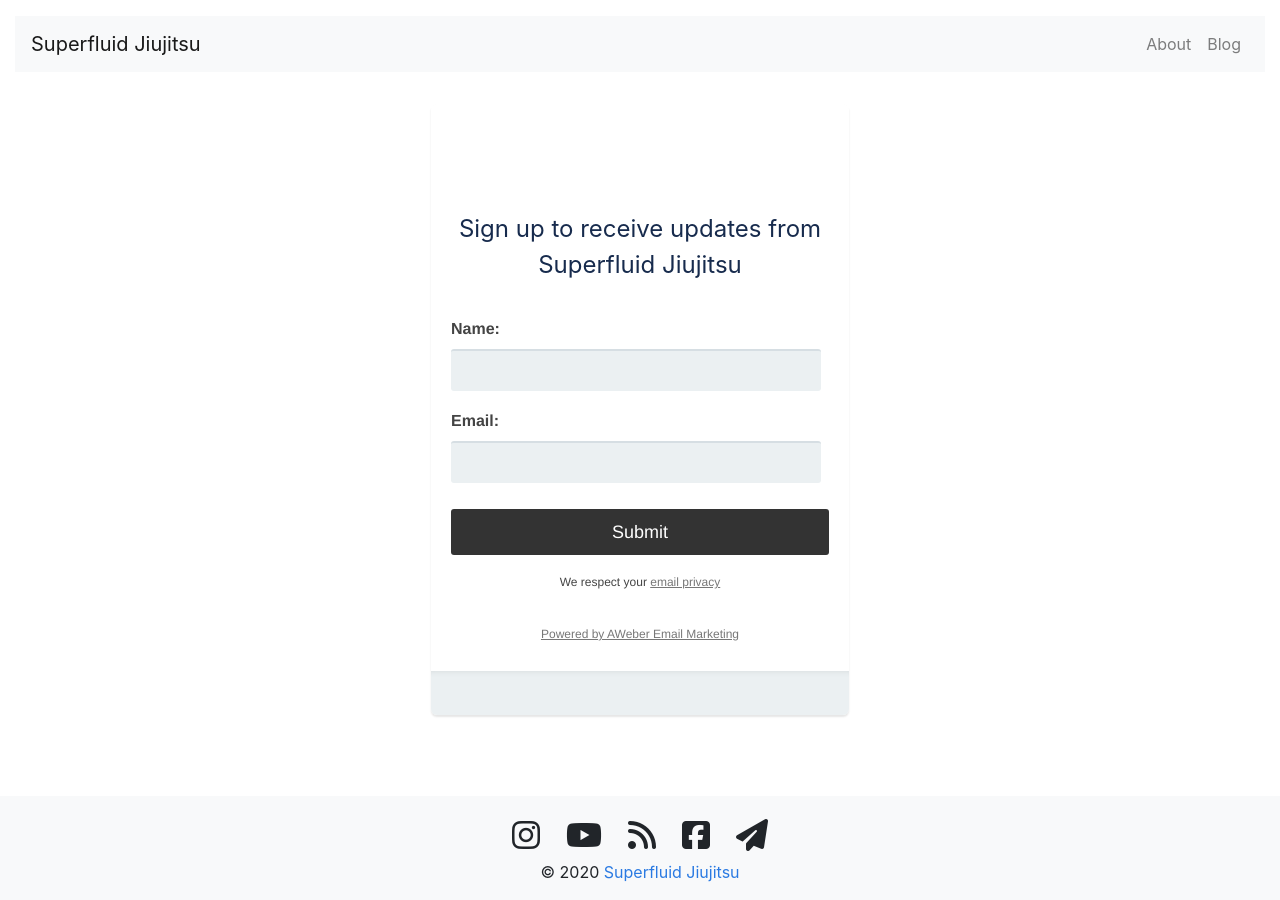
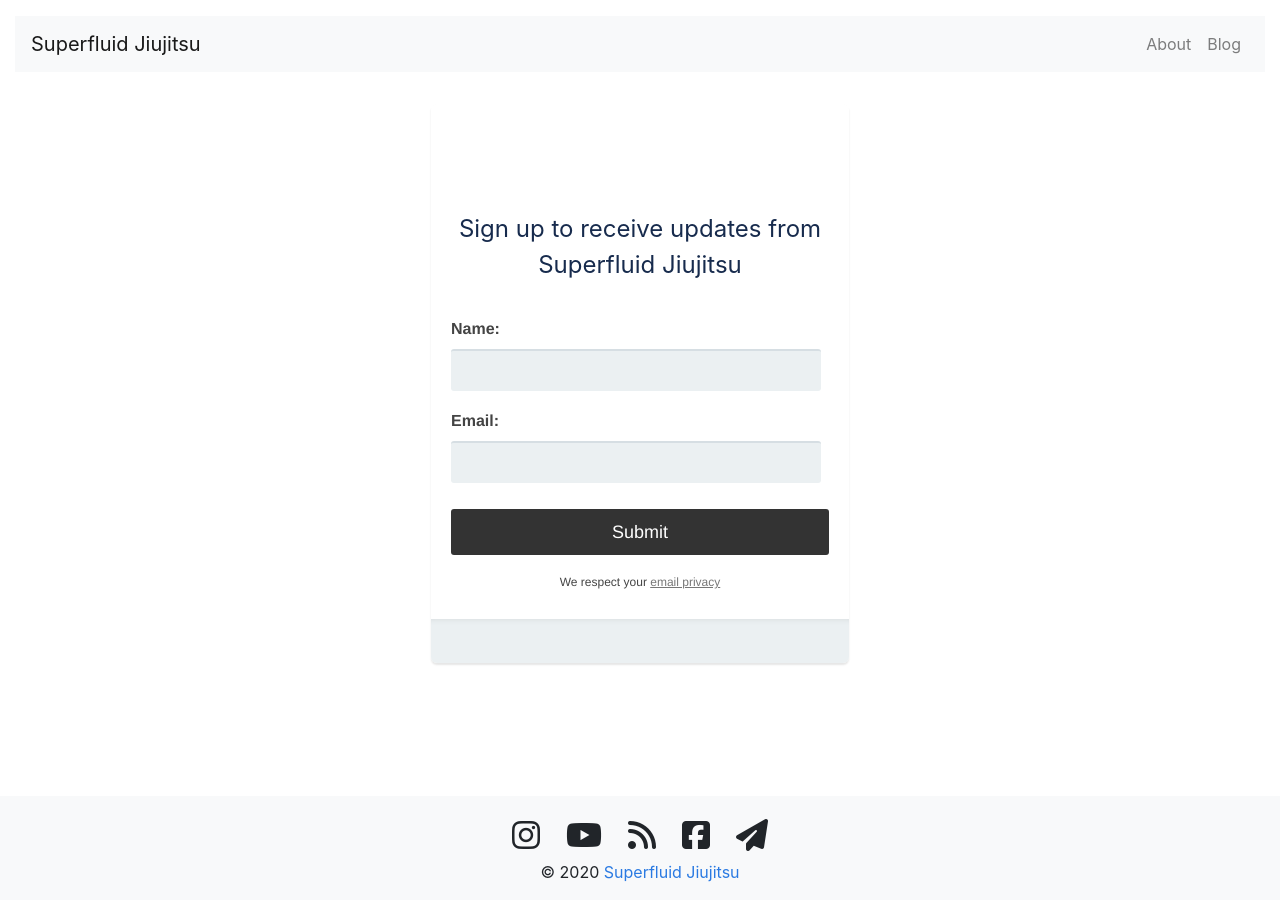
Before and after one commit to sphericalwave/sfjits, a Jekyll site: the page built from pages/optin.html, in a window 1280 px wide. Built offline with Jekyll 4.4.1, drawn with Linux system fonts in a browser that asks for light colours; nearby versions of some CDN libraries.

Commit message:
removed "powered by Aweber" from optin

```diff
--- a/_includes/signup2.html
+++ b/_includes/signup2.html
@@ -182,6 +182,7 @@ body {
 
 <form method="post" class="af-form-wrapper" accept-charset="UTF-8" action="https://www.aweber.com/scripts/addlead.pl"  >
 
+  <!--What is this?-->
   <div style="display: none;">
     <input type="hidden" name="meta_web_form_id" value="128800415" />
     <input type="hidden" name="meta_split_id" value="" />
@@ -255,12 +256,7 @@ body {
       <div class="af-clear"></div>
     </div>
 
-    <div class="af-element poweredBy" style="text-align: center; font-size: 9px;">
-      <p>
-        <a href="https://www.aweber.com" title="AWeber Email Marketing" target="_blank" rel="nofollow">Powered by AWeber Email Marketing</a>
-      </p>
-      <div class="af-clear"></div>
-    </div>  <!--FDS-->
+
 
   </div>
 
```
